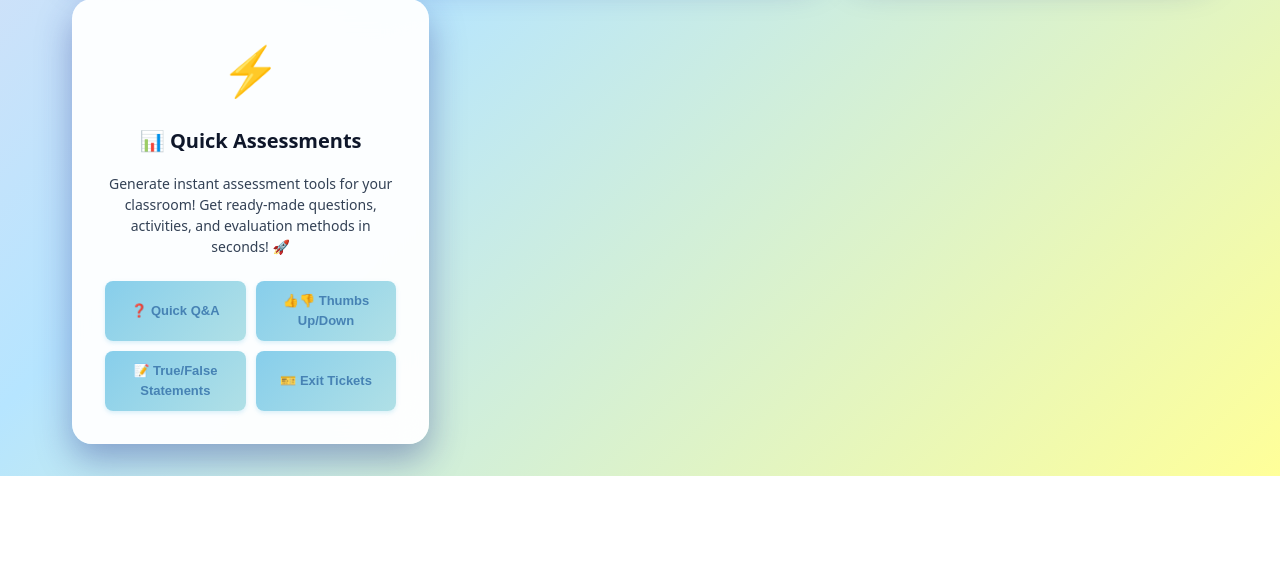
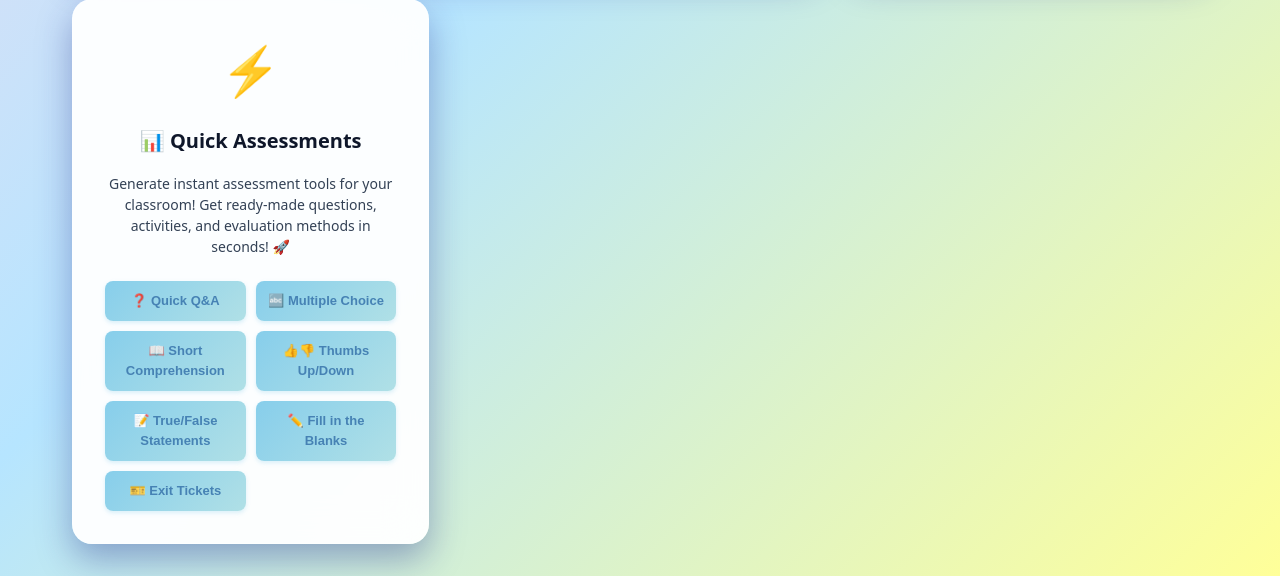
Before and after one commit to tayyabahamna-design/EDUSENSEI, a Flask app: page / in a window 1280 px wide. Shown: the part 936-1512 px from the top of the page. Before the commit the page ends 1412 px from the top, so only its background shows below. Run offline with Flask 3, Linux system fonts and the light colour scheme.

Commit message:
Add new question types to the assessment generator
Adds buttons for MCQ, Short Comprehension, and Fill in the Blanks to the assessment generation interface in templates/index.html.

Replit-Commit-Author: Agent
Replit-Commit-Session-Id: e811a359-247c-491c-9f04-fa48b8e94298
Replit-Commit-Checkpoint-Type: full_checkpoint
Replit-Commit-Screenshot-Url: https://storage.googleapis.com/screenshot-production-us-central1/aae0de03-32e8-4033-b269-ac9b096c8481/e811a359-247c-491c-9f04-fa48b8e94298/yt2TQh8

```diff
--- a/templates/index.html
+++ b/templates/index.html
@@ -42,8 +42,11 @@
             <p>Generate instant assessment tools for your classroom! Get ready-made questions, activities, and evaluation methods in seconds! 🚀</p>
             <div class="assessment-buttons">
                 <button class="btn btn-assessment" onclick="generateAssessment('qna')">❓ Quick Q&A</button>
+                <button class="btn btn-assessment" onclick="generateAssessment('mcq')">🔤 Multiple Choice</button>
+                <button class="btn btn-assessment" onclick="generateAssessment('comprehension')">📖 Short Comprehension</button>
                 <button class="btn btn-assessment" onclick="generateAssessment('thumbs')">👍👎 Thumbs Up/Down</button>
                 <button class="btn btn-assessment" onclick="generateAssessment('statements')">📝 True/False Statements</button>
+                <button class="btn btn-assessment" onclick="generateAssessment('fill-blanks')">✏️ Fill in the Blanks</button>
                 <button class="btn btn-assessment" onclick="generateAssessment('exit-ticket')">🎫 Exit Tickets</button>
             </div>
         </div>
```
